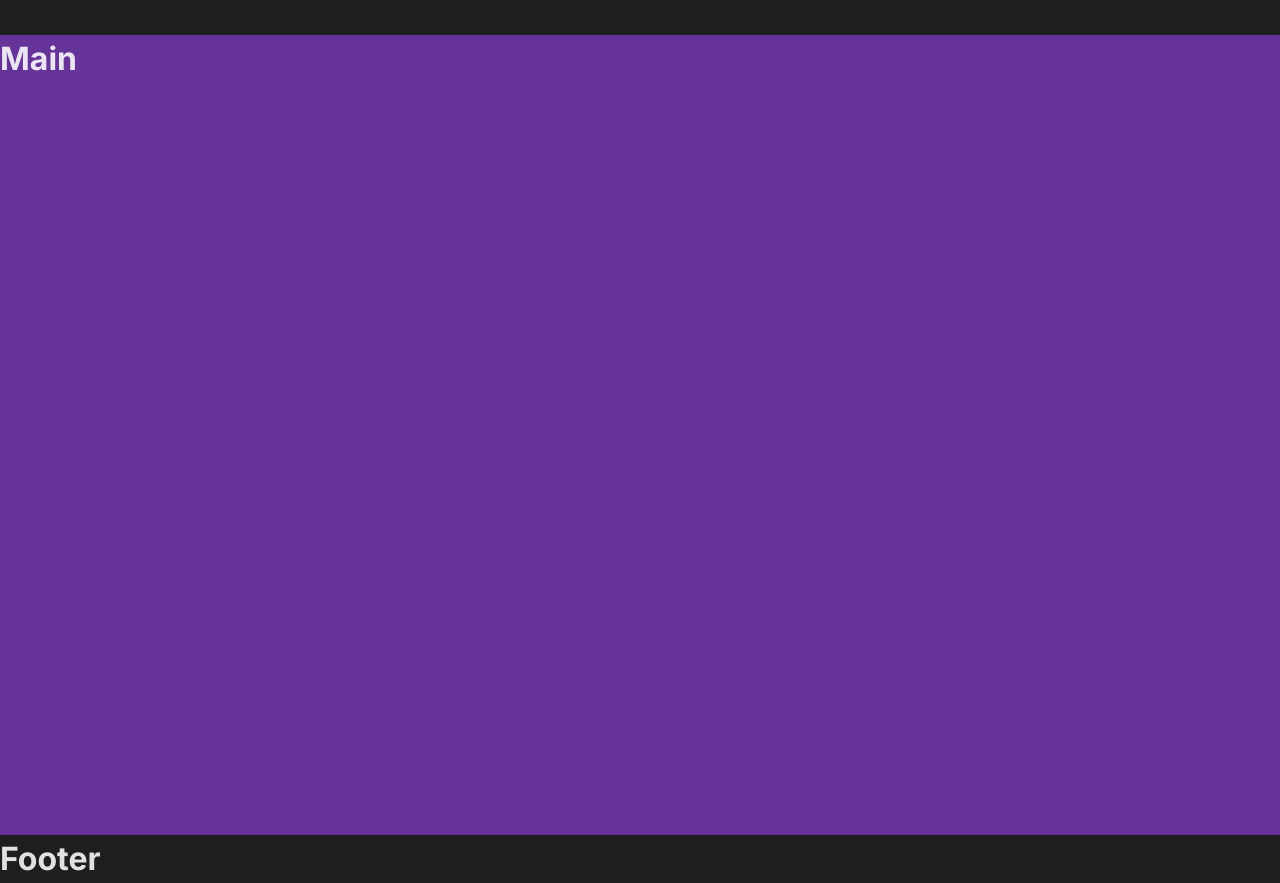
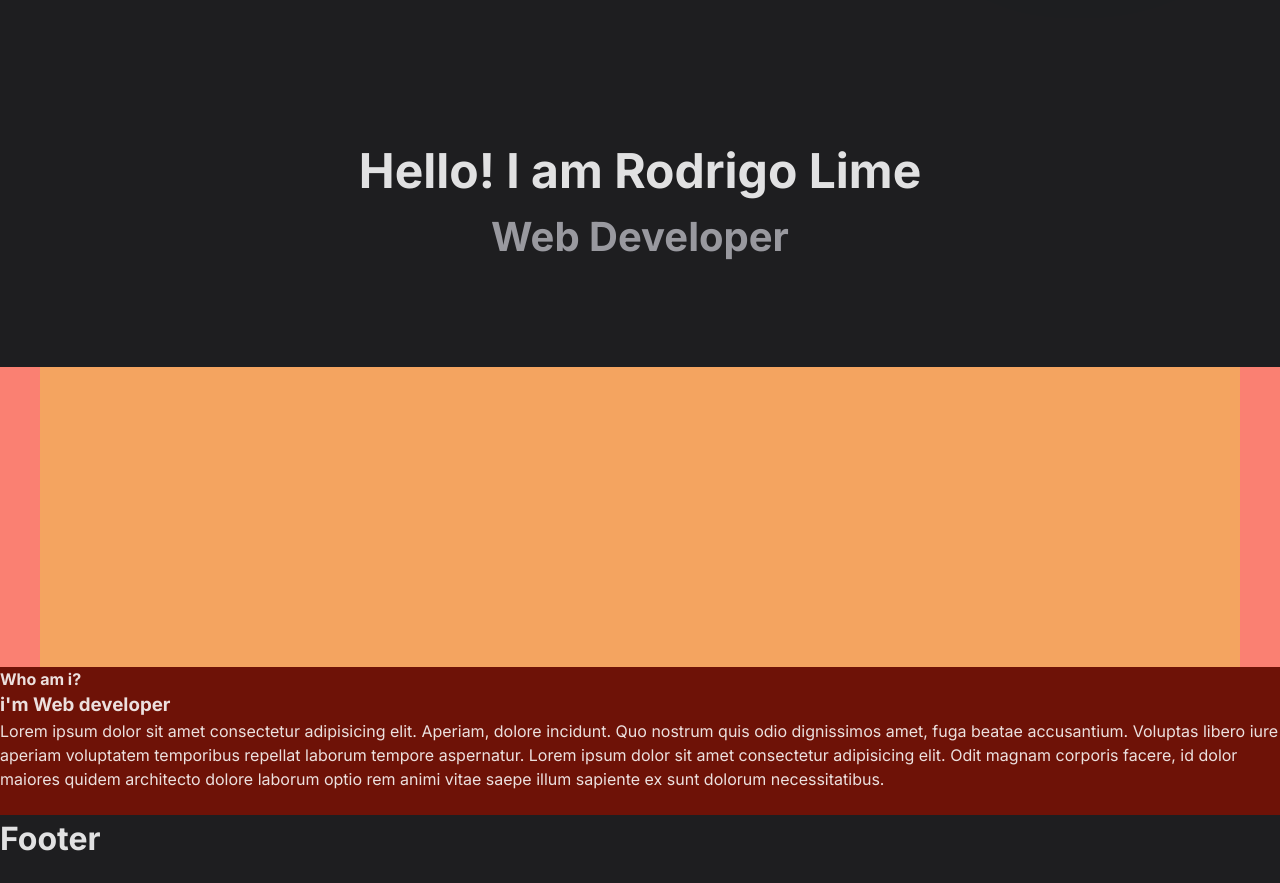
Before and after one commit to RodrigoLaime/portfolio-vite, a React (Vite) app: page / in a window 1280 px wide. Shown: the part 500-1383 px from the top of the page. Built offline with nearby package versions, Linux system fonts and the light colour scheme.

Commit message:
add main text

```diff
--- a/src/components/Menu.jsx
+++ b/src/components/Menu.jsx
@@ -9,7 +9,7 @@ routes.push({
   text: 'Home'
 })
 routes.push({
-  to: '/about',
+  to: 'main-about',
   text: 'About'
 })
 routes.push({
@@ -24,7 +24,6 @@ routes.push({
 const Menu = () => {
 
   const [navbarMenu, setNavbarMenu] = useState(false);
-
 
   const click = () => {
     const menu1 = document.getElementById('menu1')
@@ -71,17 +70,14 @@ const Menu = () => {
               <div
                 key={route.text}
                 className='menu-li'
-                id='menu-li'
-              >
+                id='menu-li'>
                 <NavLink
                   className='menu-a'
-
                   key={routes.text}
                   style={({ isActive }) => ({
                     color: isActive ? ' #fffffaa2' : '',
                   })}
-                  to={route.to}
-                >
+                  to={route.to}>
                   {route.text}
                 </NavLink >
               </div >
--- a/src/home/Main.jsx
+++ b/src/home/Main.jsx
@@ -4,7 +4,27 @@ import '../styles/main.css'
 const Main = () => {
   return (
     <main className='main'>
-      <h1>Main</h1>
+      <section className='container-intro-main' id='main-about'>
+        <div>
+          <h2>Hello! I am Rodrigo Lime</h2>
+          <h3>Web Developer</h3>
+        </div>
+      </section>
+      <section className='container-about-main'>
+        <article className='main-img'>
+          <div className='img'></div>
+        </article>
+        <article className='main-text--about'>
+          <h4>Who am i?</h4>
+          <h3>i'm Web developer</h3>
+          <p>Lorem ipsum dolor sit amet consectetur adipisicing elit. Aperiam, dolore incidunt. Quo nostrum quis odio dignissimos amet, fuga beatae accusantium. Voluptas libero iure aperiam voluptatem temporibus repellat laborum tempore aspernatur. Lorem ipsum dolor sit amet consectetur adipisicing elit. Odit magnam corporis facere, id dolor maiores quidem architecto dolore laborum optio rem animi vitae saepe illum sapiente ex sunt dolorum necessitatibus.</p>
+          <ul>
+            <li></li>
+          </ul>
+          <div></div>
+        </article>
+      </section>
+      <section></section>
     </main>
   )
 }
--- a/src/styles/main.css
+++ b/src/styles/main.css
@@ -1,4 +1,54 @@
-.main{
-    height: 100vh;
-    background-color: rebeccapurple;
+.main {
+  /* height: 100vh; */
 }
+
+.container-intro-main {
+  display: flex;
+  justify-content: center;
+  text-align: center;
+  padding: 100px 30px;
+}
+
+.container-intro-main div h2 {
+  font-size: 3rem;
+}
+
+.container-intro-main div h3 {
+  font-size: 2.5rem;
+  color: #ebebf599;
+  ;
+}
+
+/* Section 2 main ######################################### */
+.container-about-main {
+  display: flex;
+  flex-direction: column;
+}
+
+.main-img {
+  width: 100%;
+  height: 300px;
+  /* max-width: 50%; */
+  /* min-width: 300px; */
+  background-color: salmon;
+  display: flex;
+  justify-content: right;
+  align-items: center;
+  padding: 0 40px;
+}
+
+.main-img .img {
+  width: 100%;
+  /* max-width: 80%; */
+  /* min-width: 250px; */
+  height: 100%;
+  background-color: sandybrown;
+}
+
+/* section 3 main ########################################3 */
+.main-text--about {
+  width: 100%;
+  /* max-width: 50%;
+  min-width: 300px; */
+  background-color: rgb(110, 18, 7);
+}
--- a/src/styles/menu.css
+++ b/src/styles/menu.css
@@ -65,11 +65,9 @@
 .container-mobil ul {
   display: flex;
   flex-direction: column;
-  /* background-color: red; */
 }
 
 .container-mobil ul .menu-li-mobil {
-  /* background-color: salmon; */
   padding: 25px 5px;
   text-align: left;
   border-bottom: 1px solid #52525952;
@@ -79,7 +77,6 @@
   text-decoration: none;
   font-weight: 600;
   color: white;
-  /* background-color: saddlebrown; */
 }
 
 /* Functions-css #################################################*/
@@ -116,7 +113,6 @@
     width: 70px;
     border-bottom: 2px solid transparent;
     transition: 0.5s ease-in-out;
-    /* background-color: saddlebrown; */
     padding: 5px;
   }
 
```
Also changed, not shown: src/home/Header.jsx (+0 -7 lines), src/styles/header.css (+1 -28 lines).
